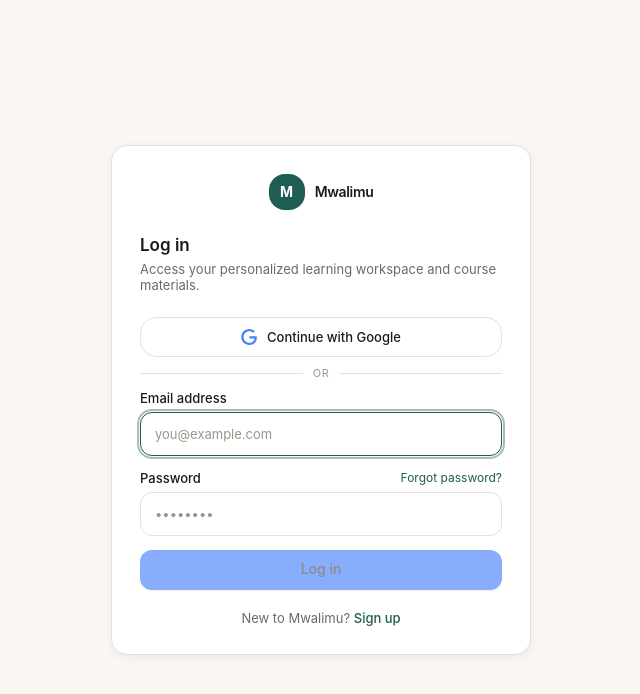
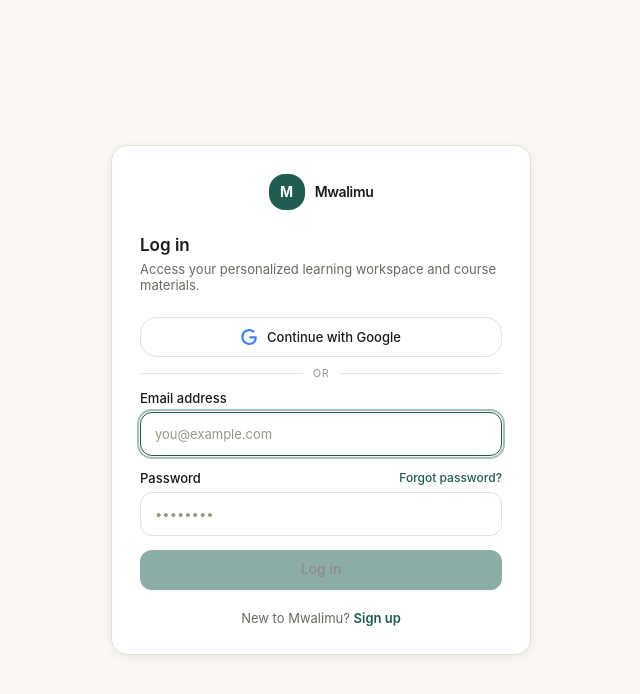
Before and after one commit to abelbyamukama23/mwalimu-ai-final, a Next.js app in the folder frontend/: page /login in a window 1280 px wide. Shown: the top 694 px of the page, without its empty margins (319-959 px from the left). Built offline with nearby package versions, Linux system fonts and the light colour scheme; no server answers; some icons are missing.

Commit message:
style(ui): restore Mwalimu emerald green buttons with white text and pure green auth links

```diff
--- a/frontend/src/app/globals.css
+++ b/frontend/src/app/globals.css
@@ -18,11 +18,12 @@
   --color-accent-hover: #184a41;
   --color-accent-subtle: #e6efec;
 
-  /* CTA / Primary Action button (Vibrant Royal Blue / Crisp White Text) */
-  --color-cta: #2563eb;
+  /* CTA / Primary Action button (Mwalimu Emerald Green / Crisp White Text) */
+  --color-cta: #1f5c52;
   --color-cta-fg: #ffffff;
-  --color-cta-hover: #1d4ed8;
-  --color-cta-active: #1e40af;
+  --color-cta-hover: #184a41;
+  --color-cta-active: #133932;
+
 
 
   /* Ink */
@@ -145,10 +146,11 @@
   --color-accent-hover: #5cb7a9;
   --color-accent-subtle: #24332f;
 
-  --color-cta: #3b82f6;
+  --color-cta: #1f5c52;
   --color-cta-fg: #ffffff;
-  --color-cta-hover: #2563eb;
-  --color-cta-active: #1d4ed8;
+  --color-cta-hover: #184a41;
+  --color-cta-active: #133932;
+
 
 
   --color-ink: #e8e6e2;
--- a/frontend/src/components/auth/forgot-password-view.tsx
+++ b/frontend/src/components/auth/forgot-password-view.tsx
@@ -128,10 +128,11 @@
           <button
             type="button"
             onClick={() => setStep("request")}
-            className="shrink-0 text-12 font-medium text-accent hover:underline"
+            className="shrink-0 text-12 font-medium text-[#1f5c52] transition-colors hover:text-[#184a41] hover:underline"
           >
             Change
           </button>
+
         </div>
 
         <div className="space-y-2">
@@ -240,7 +241,7 @@
               type="button"
               disabled={resending}
               onClick={handleResend}
-              className="font-medium text-accent hover:underline disabled:opacity-50"
+              className="font-medium text-[#1f5c52] transition-colors hover:text-[#184a41] hover:underline disabled:opacity-50"
             >
               {resending ? "Sending code…" : "Resend code"}
             </button>
@@ -289,7 +290,7 @@
         <button
           type="button"
           onClick={onBackToLogin}
-          className="text-13 text-accent hover:underline"
+          className="text-13 font-semibold text-[#1f5c52] transition-colors hover:text-[#184a41] hover:underline"
         >
           Remember your password? Log in
         </button>
--- a/frontend/src/components/auth/login-form.tsx
+++ b/frontend/src/components/auth/login-form.tsx
@@ -99,7 +99,7 @@
             <button
               type="button"
               onClick={onForgot}
-              className="focus-ring rounded-sm text-12 text-accent hover:underline"
+              className="focus-ring rounded-sm text-12 font-medium text-[#1f5c52] transition-colors hover:text-[#184a41] hover:underline"
             >
               Forgot password?
             </button>
@@ -145,11 +145,12 @@
         <button
           type="button"
           onClick={onSignup}
-          className="focus-ring rounded-sm font-medium text-accent hover:underline"
+          className="focus-ring rounded-sm font-semibold text-[#1f5c52] transition-colors hover:text-[#184a41] hover:underline"
         >
           Sign up
         </button>
       </p>
+
     </div>
   );
 }
--- a/frontend/src/components/auth/otp-verification-view.tsx
+++ b/frontend/src/components/auth/otp-verification-view.tsx
@@ -85,10 +85,11 @@
         <button
           type="button"
           onClick={onBack}
-          className="shrink-0 text-12 font-medium text-accent hover:underline"
+          className="shrink-0 text-12 font-medium text-[#1f5c52] transition-colors hover:text-[#184a41] hover:underline"
         >
           Change
         </button>
+
       </div>
 
       {/* 6-digit OTP Input */}
@@ -164,11 +165,12 @@
             type="button"
             disabled={resending}
             onClick={handleResend}
-            className="font-medium text-accent hover:underline disabled:opacity-50"
+            className="font-semibold text-[#1f5c52] transition-colors hover:text-[#184a41] hover:underline disabled:opacity-50"
           >
             {resending ? "Sending code…" : "Resend code"}
           </button>
         )}
+
       </div>
     </form>
   );
--- a/frontend/src/components/auth/signup-form.tsx
+++ b/frontend/src/components/auth/signup-form.tsx
@@ -166,7 +166,7 @@
         <button
           type="button"
           onClick={onLogin}
-          className="focus-ring rounded-sm font-medium text-accent hover:underline"
+          className="focus-ring rounded-sm font-semibold text-[#1f5c52] transition-colors hover:text-[#184a41] hover:underline"
         >
           Log in
         </button>
--- a/frontend/src/components/chat/composer.tsx
+++ b/frontend/src/components/chat/composer.tsx
@@ -115,7 +115,7 @@
           <button
             onClick={onStop}
             aria-label="Stop generating"
-            className="focus-ring flex h-9 w-9 shrink-0 items-center justify-center rounded-full bg-blue-600 text-white shadow-xs transition-all duration-150 active:scale-95 hover:bg-blue-700"
+            className="focus-ring flex h-9 w-9 shrink-0 items-center justify-center rounded-full bg-[#1f5c52] text-white shadow-xs transition-all duration-150 active:scale-95 hover:bg-[#184a41]"
           >
             <StopIcon size={16} aria-hidden />
           </button>
@@ -127,7 +127,7 @@
             className={cn(
               "focus-ring flex h-9 w-9 shrink-0 items-center justify-center rounded-full transition-all duration-150",
               canSend
-                ? "bg-blue-600 text-white shadow-xs active:scale-95 hover:bg-blue-700"
+                ? "bg-[#1f5c52] text-white shadow-xs active:scale-95 hover:bg-[#184a41]"
                 : "cursor-not-allowed bg-subtle text-ink-tertiary",
             )}
           >
@@ -136,6 +136,7 @@
         )}
 
 
+
         </div>
       </div>
     </div>
--- a/frontend/src/components/ui/button.tsx
+++ b/frontend/src/components/ui/button.tsx
@@ -8,11 +8,12 @@
     variants: {
       variant: {
         primary:
-          "bg-blue-600 text-white hover:bg-blue-700 active:bg-blue-800 dark:bg-blue-600 dark:text-white dark:hover:bg-blue-500 shadow-sm",
+          "bg-[#1f5c52] text-white hover:bg-[#184a41] active:bg-[#133932] shadow-sm",
         secondary:
           "border border-border bg-surface text-ink hover:bg-subtle shadow-xs",
-        ghost: "text-blue-600 hover:bg-blue-50 dark:text-blue-400 dark:hover:bg-blue-950/30",
-        accent: "bg-accent text-white hover:bg-accent-hover shadow-xs",
+        ghost:
+          "text-[#1f5c52] hover:bg-[#e6efec] dark:text-[#4fa89b] dark:hover:bg-[#24332f]",
+        accent: "bg-[#1f5c52] text-white hover:bg-[#184a41] shadow-xs",
         terracotta: "bg-terracotta text-white hover:bg-terracotta/90 shadow-xs",
       },
       size: {
@@ -24,6 +25,7 @@
     defaultVariants: { variant: "primary", size: "md" },
   },
 );
+
 
 
 
--- a/frontend/src/components/ui/icon-button.tsx
+++ b/frontend/src/components/ui/icon-button.tsx
@@ -8,9 +8,9 @@
     variants: {
       variant: {
         primary:
-          "bg-blue-600 text-white hover:bg-blue-700 active:bg-blue-800 dark:bg-blue-600 dark:text-white dark:hover:bg-blue-500 shadow-sm",
+          "bg-[#1f5c52] text-white hover:bg-[#184a41] active:bg-[#133932] shadow-sm",
         ghost: "text-ink-tertiary hover:bg-subtle hover:text-ink-secondary",
-        accent: "bg-accent text-white hover:bg-accent-hover shadow-xs",
+        accent: "bg-[#1f5c52] text-white hover:bg-[#184a41] shadow-xs",
       },
       size: {
         sm: "h-7 w-7",
@@ -20,6 +20,7 @@
     defaultVariants: { variant: "ghost", size: "md" },
   },
 );
+
 
 
 
```
